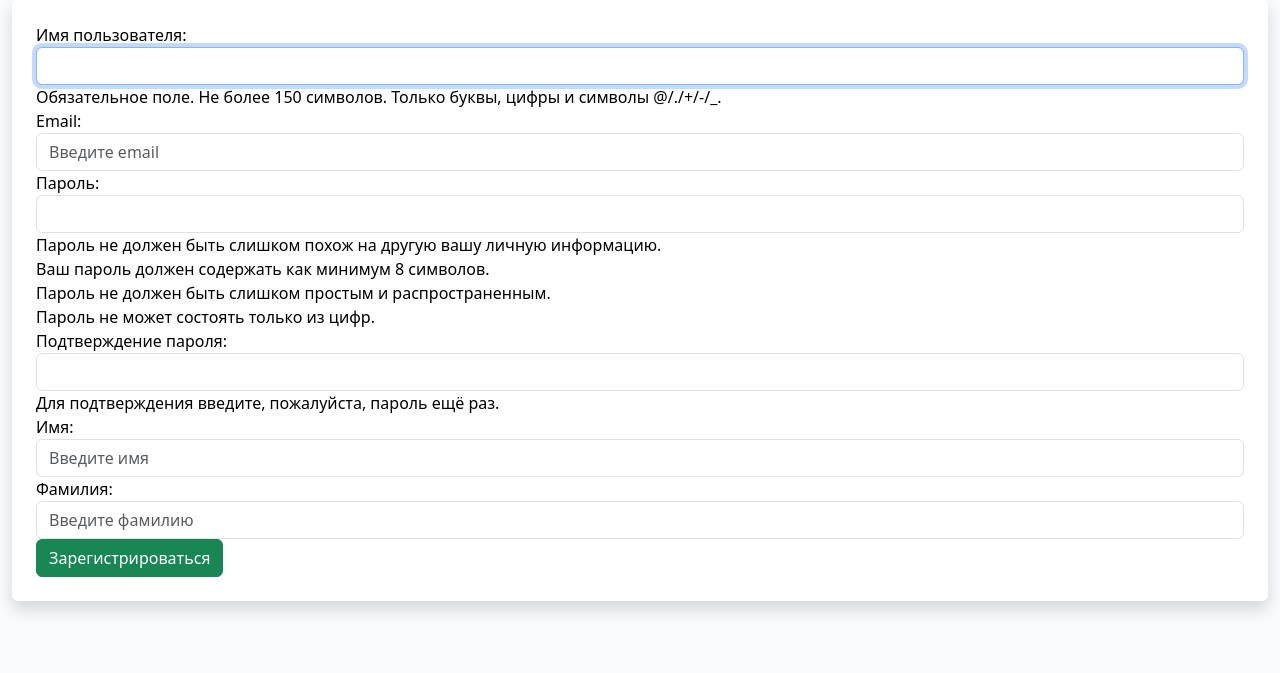
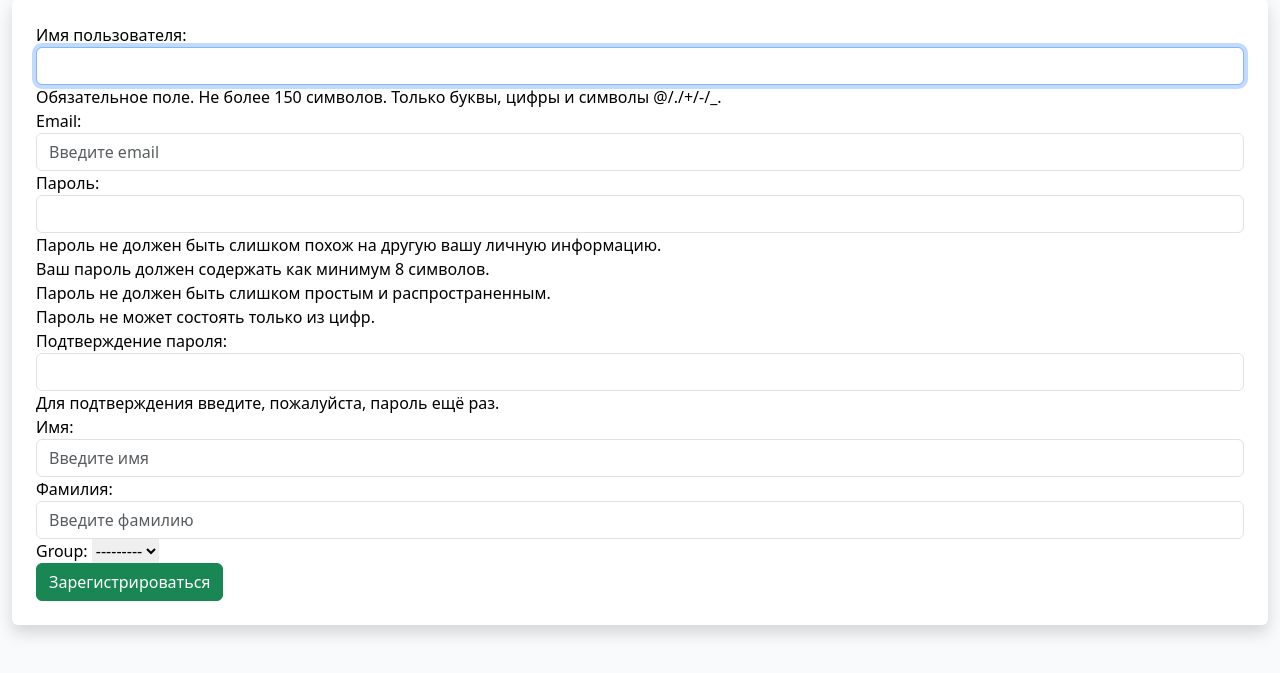
Before and after one commit to MycroftBrooks/lexical_questions, a Django app: page /register/ in a window 1280 px wide. Shown: the part 151-824 px from the top of the page. Before the commit the page ends 763 px from the top, so only its background shows below. Run offline with Django 4.2, Linux system fonts and the light colour scheme; some libraries are stand-ins or nearby versions; grey boxes are pictures that could not be loaded.

Commit message:
ADD choose group in reg page

```diff
--- a/parser/parser_app/forms.py
+++ b/parser/parser_app/forms.py
@@ -26,6 +26,7 @@ class RegisterUserForm(UserCreationForm):
             attrs={"class": "form-control", "placeholder": "Введите фамилию"}
         ),
     )
+    group = forms.ModelChoiceField(queryset=Group.objects.all(), required=True)
 
     class Meta:
         model = User
@@ -36,13 +37,24 @@ class RegisterUserForm(UserCreationForm):
             "password2",
             "first_name",
             "last_name",
+            "group",
         ]
         labels = {
             "username": "Имя пользователя",
             "email": "Email",
             "password1": "Пароль",
             "password2": "Подтверждение пароля",
+            "group": "Выберите роль",
         }
+
+    def save(self, commit=True):
+        user = super().save(commit=False)
+        group_name = self.cleaned_data["group"]
+        group = Group.objects.get(name=group_name)
+        user.group = group
+        if commit:
+            user.save()
+        return user
 
     def __init__(self, *args, **kwargs):
         super(RegisterUserForm, self).__init__(*args, **kwargs)
--- a/parser/parser_app/templates/parser_app/update_profile.html
+++ b/parser/parser_app/templates/parser_app/update_profile.html
@@ -6,6 +6,9 @@
   <form action="" method="post" enctype="multipart/form-data">
     {% csrf_token %}
     {{ form.as_p }}
+    {% if not form.instance.pk %}
+      {{ form.group }}
+    {% endif %}
     <button type="submit" class="btn btn-success">Редактировать</button>
     <span>{{error}}</span>
   </form>
--- a/parser/parser_app/views.py
+++ b/parser/parser_app/views.py
@@ -1,6 +1,7 @@
 from django.conf import settings
 from django.contrib import messages
 from django.contrib.auth import authenticate, login, logout
+from django.dispatch import receiver
 from django.shortcuts import redirect, render
 from .forms import RegisterUserForm, SupportForm
 from django.contrib.auth.decorators import user_passes_test
@@ -10,6 +11,7 @@ import logging
 from django.core.mail import EmailMultiAlternatives
 from django.template.loader import render_to_string
 from django.utils.html import strip_tags
+from django.db.models.signals import post_save
 
 logging.basicConfig(level=logging.INFO)
 
@@ -184,5 +186,12 @@ def update_profile(request):
             return redirect("profile")
     else:
         form = RegisterUserForm(instance=user_info)
+        del form.fields["group"]
     context = {"form": form}
     return render(request, "parser_app/update_profile.html", context)
+
+
+@receiver(post_save, sender=User)
+def add_user_to_group(sender, instance, created, **kwargs):
+    if created:
+        instance.groups.add(instance.group)
```
